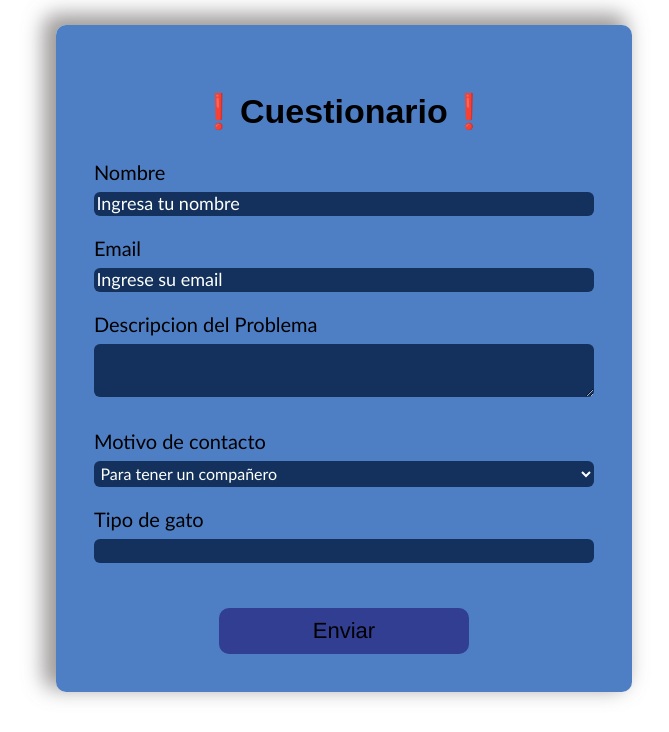
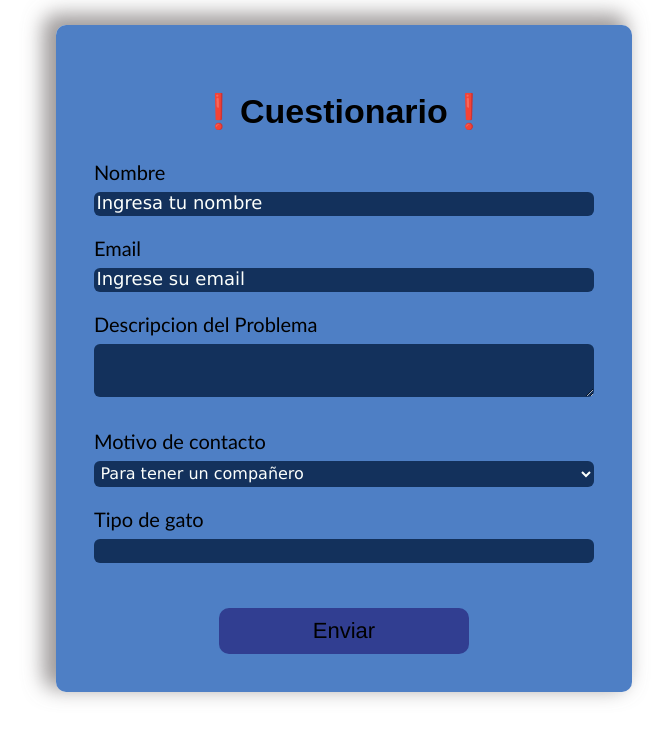
Before and after one commit to rvega22/Programacion-Web-2024, a PHP site: page / in a window 1280 px wide. Shown: the top 732 px of the page, without its empty margins (268-937 px from the left). Run offline with PHP 8.4, Linux system fonts and the light colour scheme.

Commit message:
Ejercicio 4 Modificado

```diff
--- a/CSS/Ejercicio_4_CSS/style.css
+++ b/CSS/Ejercicio_4_CSS/style.css
@@ -30,7 +30,7 @@ input, textarea, select {
     margin-bottom: 4%;
     padding: 0.5%;
     width: 100%;
-    font-family: 'Trebuchet MS', 'Lucida Sans Unicode', 'Lucida Grande', 'Lucida Sans', Arial, sans-serif;
+    font-family: 'Lucida Sans Unicode', 'Lucida Grande', 'Lucida Sans', Arial, sans-serif;
 }
 
 ::selection {
@@ -62,7 +62,7 @@ h2::after {
 }
 
 ::placeholder {
-    font-family:'Trebuchet MS', 'Lucida Sans Unicode', 'Lucida Grande', 'Lucida Sans', Arial, sans-serif;
+    font-family: 'Lucida Sans Unicode', 'Lucida Grande', 'Lucida Sans', Arial, sans-serif;
     font-size: 18px;
     color: rgb(252, 255, 252);;
 }
```
